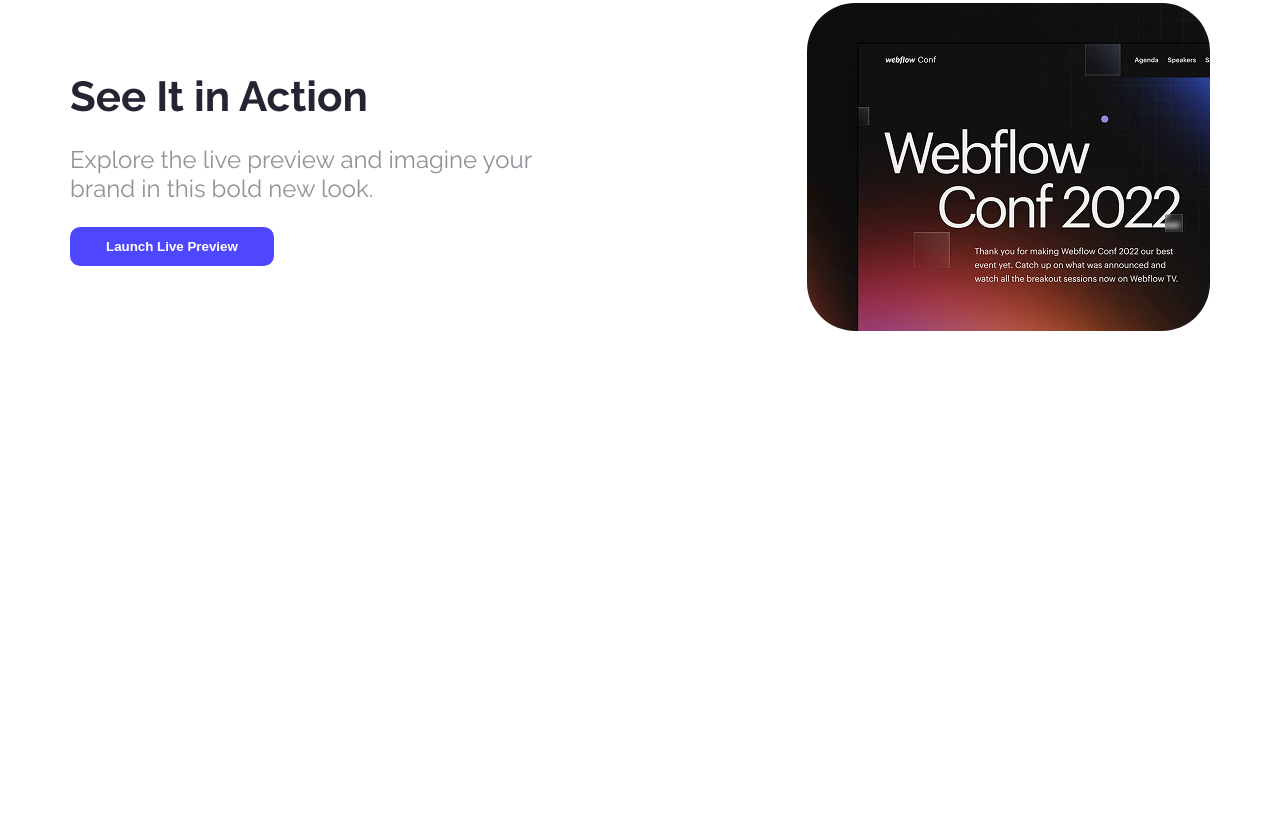
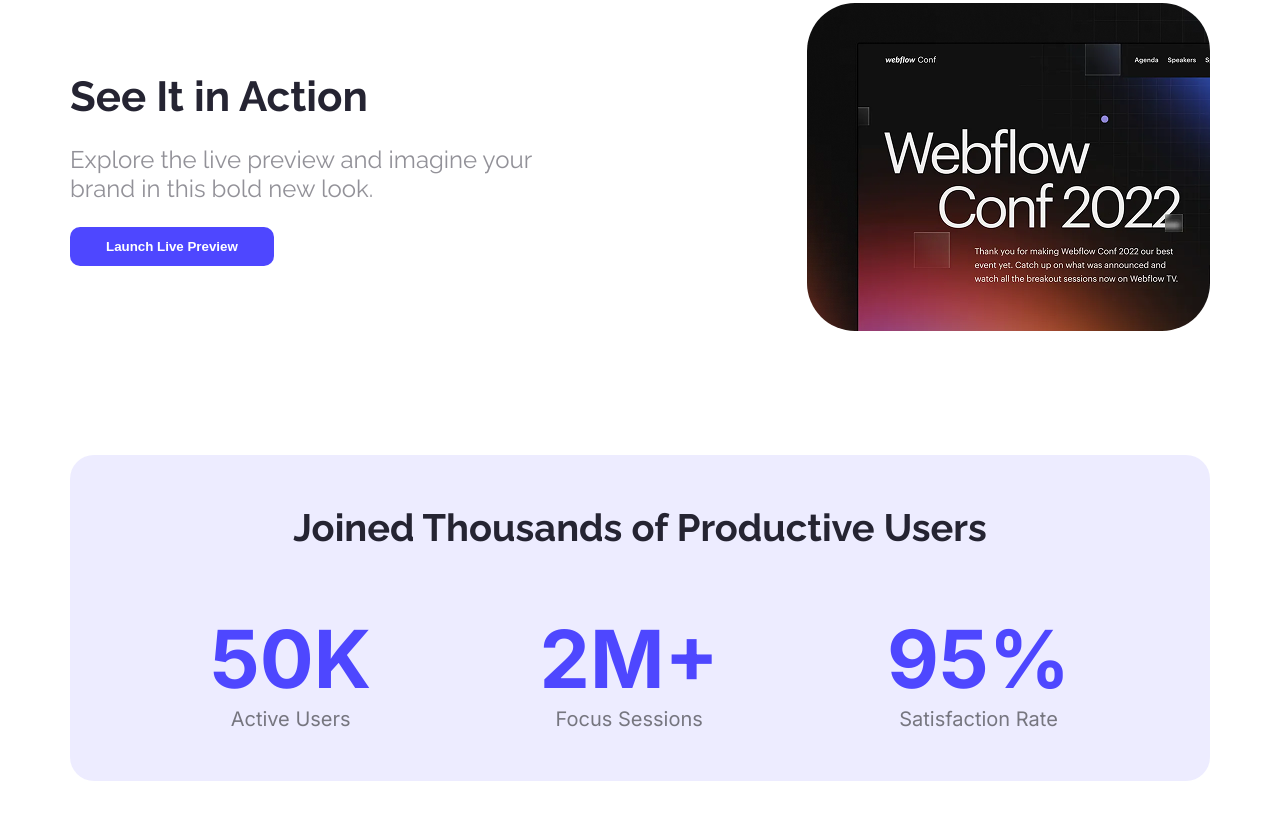
Before and after one commit to AsifAlishishir/LANDING_LAUNCHPAD, a plain HTML site: page index.html in a window 1280 px wide. Shown: the part 800-1619 px from the top of the page. Before the commit the page ends 1255 px from the top, so only its background shows below. Drawn offline with Linux system fonts and the light colour scheme.

Commit message:
join section is done

```diff
--- a/index.html
+++ b/index.html
@@ -36,6 +36,25 @@
           <img src="Assets/wc-mini.png" alt="" />
         </div>
       </section>
+
+      <!-- JOIN SECTION -->
+      <section class="join">
+        <h2 class="raleway">Joined Thousands of Productive Users</h2>
+        <div class="join-numbers inter">
+          <div class="join-number">
+            <h3>50K</h3>
+            <p>Active Users</p>
+          </div>
+          <div class="join-number">
+            <h3>2M+</h3>
+            <p>Focus Sessions</p>
+          </div>
+          <div class="join-number">
+            <h3>95%</h3>
+            <p>Satisfaction Rate</p>
+          </div>
+        </div>
+      </section>
     </main>
     <footer></footer>
   </body>
--- a/styles/landing.css
+++ b/styles/landing.css
@@ -85,3 +85,36 @@
 .action-image img {
   border-radius: 48px;
 }
+
+/* JOIN SECTION STYLES */
+.join {
+  background-color: rgba(78, 71, 255, 0.1);
+  text-align: center;
+  padding: 50px 140px;
+  border-radius: 24px;
+  margin-bottom: 120px;
+}
+
+.join h2 {
+  font-size: 38px;
+  font-weight: 700;
+  color: rgba(37, 36, 50, 1);
+  margin-bottom: 60px;
+}
+
+.join-numbers {
+  display: flex;
+  justify-content: space-between;
+  align-items: center;
+}
+
+.join-number h3 {
+  font-size: 80px;
+  font-weight: 700;
+  color: rgba(78, 71, 255, 1);
+}
+
+.join-number p {
+  font-size: 20px;
+  color: rgba(0, 0, 0, 0.5);
+}
```
